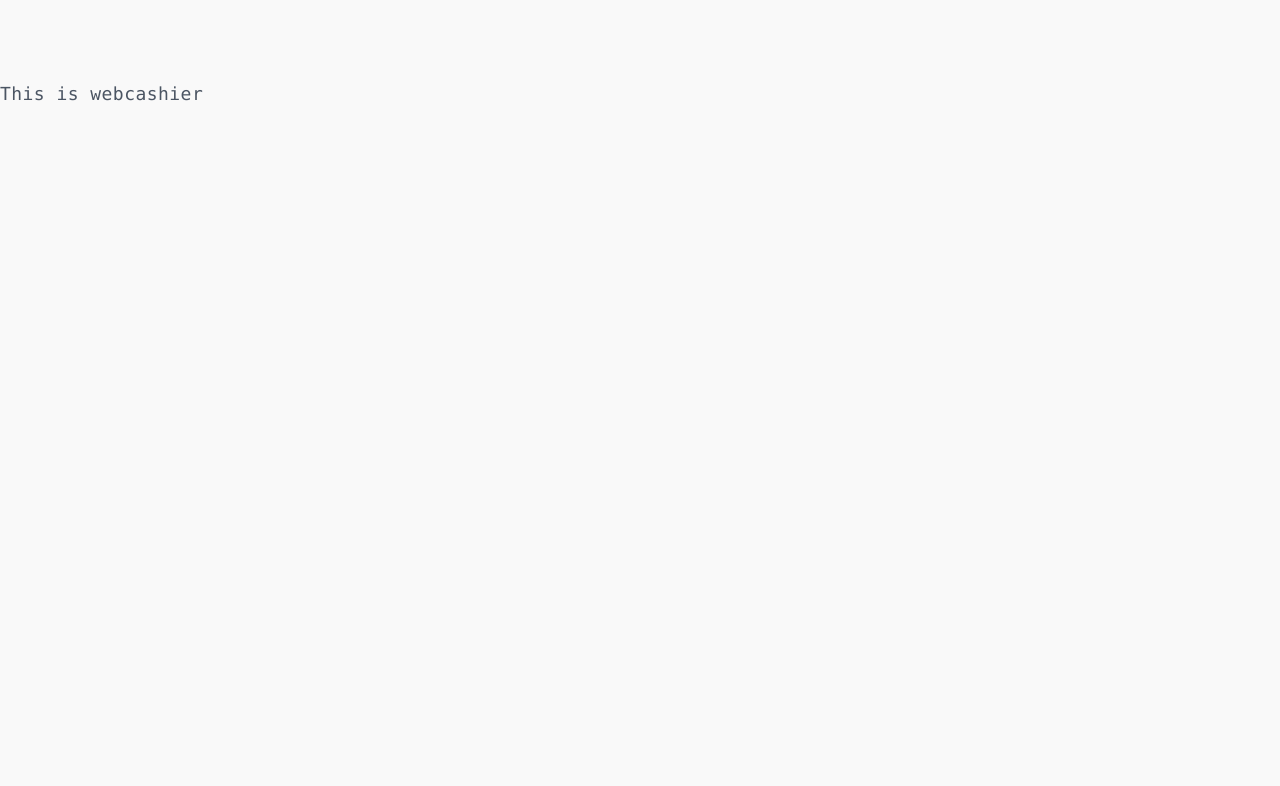
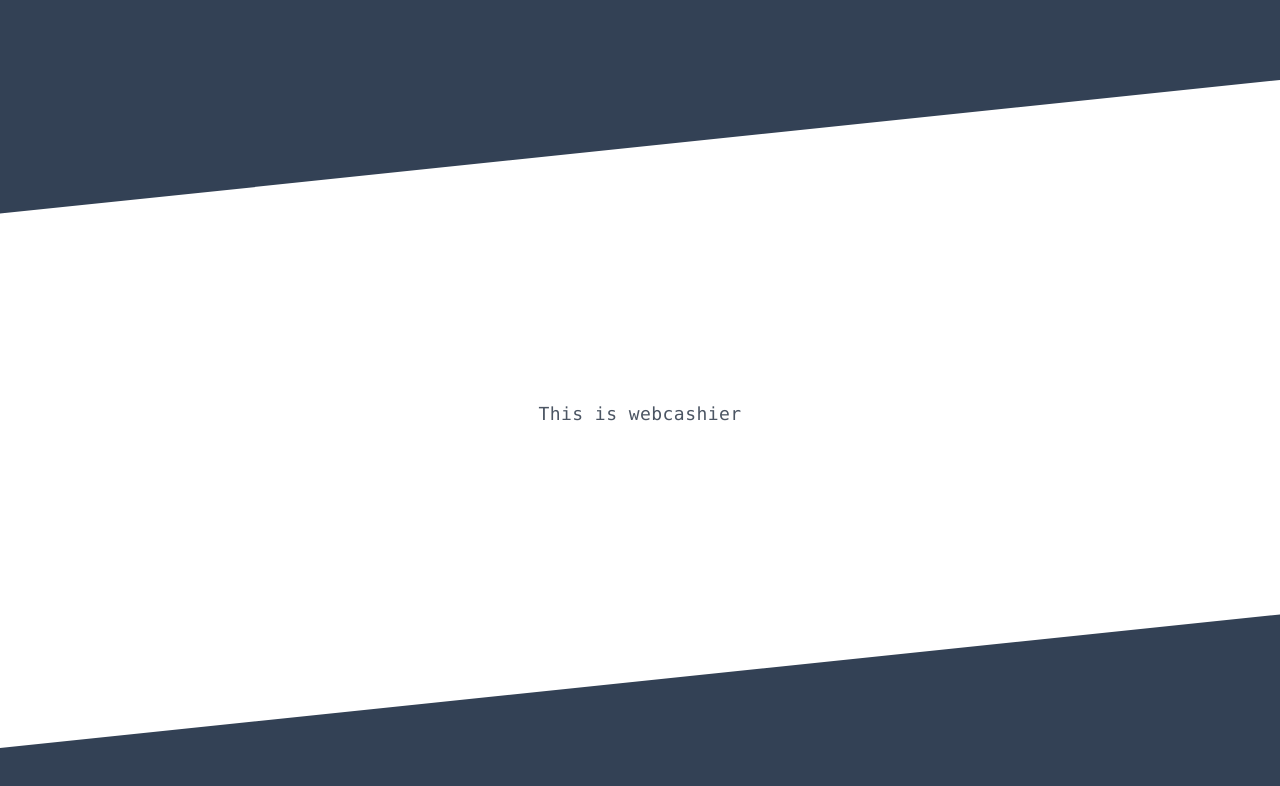
Before and after one commit to liisi29/portfolio, a Next.js app: page /webcashier in a window 1280 px wide. Shown: the top 786 px of the page. Built offline with nearby package versions, Linux system fonts and the light colour scheme.

Commit message:
Added dark background to pages

```diff
--- a/components/about/About.tsx
+++ b/components/about/About.tsx
@@ -8,7 +8,7 @@ function About() {
   const [imageIsLoaded, setImageIsLoaded] = useState(false);
 
   return (
-    <section id="about" className="_bg-skew">
+    <section id="about" className="_bg-skew _bg-dark">
       <SectionHeader section="about" sectionColor="dark" />
       <article className="flex flex-col xl:flex-row text-justify">
         <div className="lg:pr-4">
--- a/components/elements/SectionHeader.tsx
+++ b/components/elements/SectionHeader.tsx
@@ -5,7 +5,7 @@ function SectionHeader({
   section,
   sectionColor,
 }: {
-  section: "about" | "work" | "contact";
+  section: Section;
   sectionColor?: "light" | "dark";
 }) {
   const color = sectionColor === "dark" ? "text-white" : "";
@@ -19,3 +19,5 @@ function SectionHeader({
 }
 
 export default SectionHeader;
+
+type Section = "about" | "work" | "contact" | "webcashier";
--- a/components/layout/Layout.tsx
+++ b/components/layout/LayoutMain.tsx
@@ -2,7 +2,8 @@ import React, { FC, PropsWithChildren } from "react";
 import NavBar from "./navbar/Navbar";
 import Head from "next/head";
 
-function Layout({ children }: PropsWithChildren) {
+function LayoutMain({ children }: PropsWithChildren) {
+  console.log(children);
   return (
     <div>
       <Head>
@@ -17,4 +18,4 @@ function Layout({ children }: PropsWithChildren) {
   );
 }
 
-export default Layout;
+export default LayoutMain;
--- /dev/null
+++ b/components/layout/LayoutPage.tsx
@@ -0,0 +1,24 @@
+import React, { FC, PropsWithChildren, useEffect } from "react";
+import NavBar from "./navbar/Navbar";
+import Head from "next/head";
+import SectionHeader from "@components/elements/SectionHeader";
+
+function LayoutPage({
+  children,
+  section,
+}: PropsWithChildren & { section: "webcashier" }) {
+  useEffect(() => {
+    document?.querySelector("body")?.classList.add("_bg-dark");
+    return () => document?.querySelector("body")?.classList.remove("_bg-dark");
+  }, []);
+  return (
+    <section id="about" className="_bg-skew _bg-white">
+      <SectionHeader section={section} />
+      <article className="flex flex-col xl:flex-row text-justify">
+        {children}
+      </article>
+    </section>
+  );
+}
+
+export default LayoutPage;
--- a/pages/_app.tsx
+++ b/pages/_app.tsx
@@ -1,12 +1,13 @@
-import Layout from "@components/layout/Layout";
+import LayoutMain from "@components/layout/LayoutMain";
 import { AppProps } from "next/app";
 import "../styles/globals.css";
 
 function MyApp({ Component, pageProps }: AppProps) {
+  console.log(pageProps);
   return (
-    <Layout>
+    <LayoutMain>
       <Component {...pageProps} />
-    </Layout>
+    </LayoutMain>
   );
 }
 
--- a/pages/api/hello.js
+++ /dev/null
@@ -1,5 +0,0 @@
-// Next.js API route support: https://nextjs.org/docs/api-routes/introduction
-
-export default function handler(req, res) {
-  res.status(200).json({ name: 'John Doe' })
-}
--- a/pages/webcashier.tsx
+++ b/pages/webcashier.tsx
@@ -1,3 +1,6 @@
+import LayoutPage from "@components/layout/LayoutPage";
+import Head from "next/head";
+
 export default function WebCashier() {
-  return <div>This is webcashier</div>;
+  return <LayoutPage section="webcashier">This is webcashier</LayoutPage>;
 }
--- a/styles/globals.css
+++ b/styles/globals.css
@@ -38,10 +38,10 @@ html {
     @apply bg-red-600;
   }
   ._bg-skew {
-    @apply bg-slate-700 text-[#fff] py-[10rem]
+    @apply py-[10rem]
   }
   ._bg-white {
-    @apply bg-[white]
+    @apply bg-[white] text-gray-600
   }
   ._bg-dark {
     @apply bg-slate-700 text-[#fff]
```
